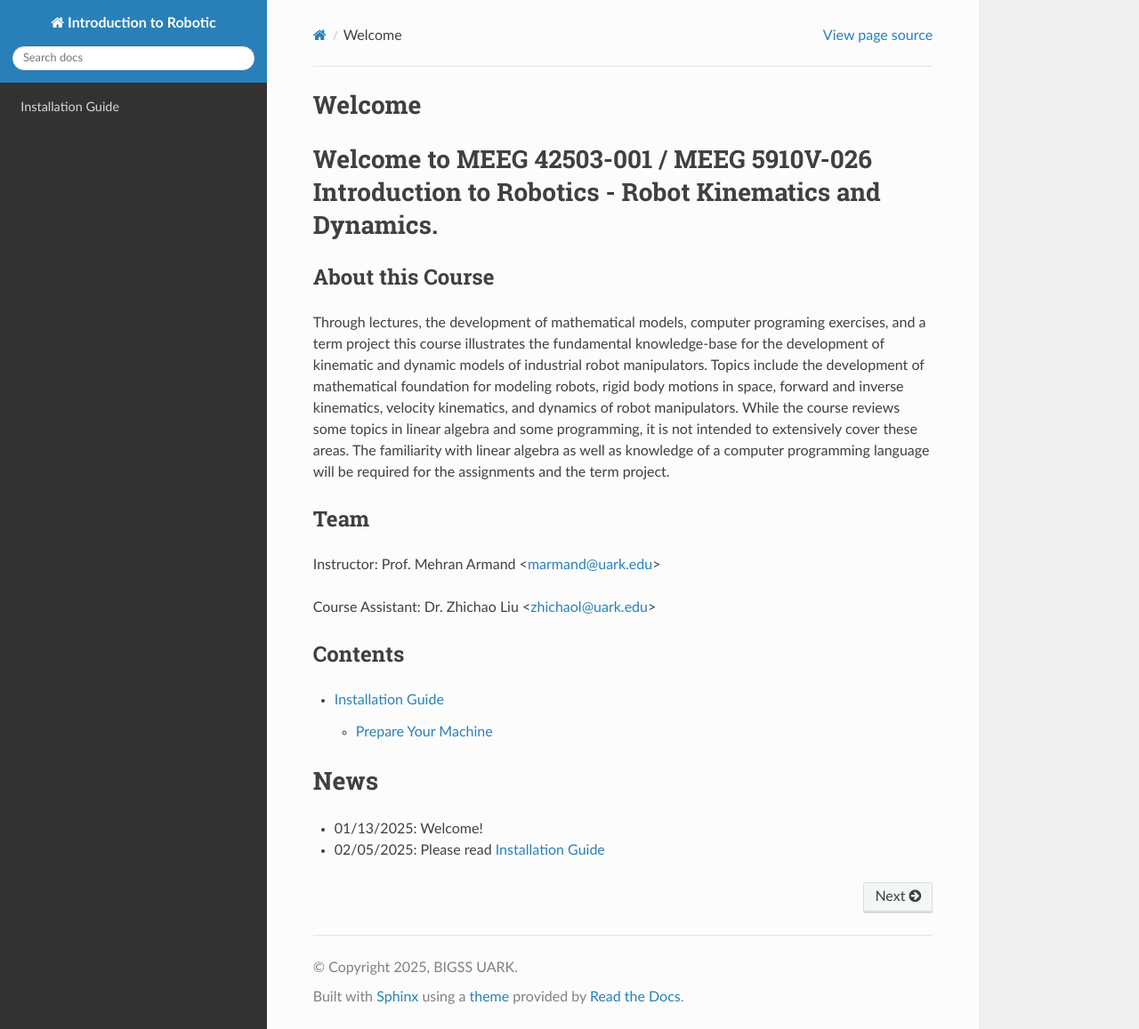
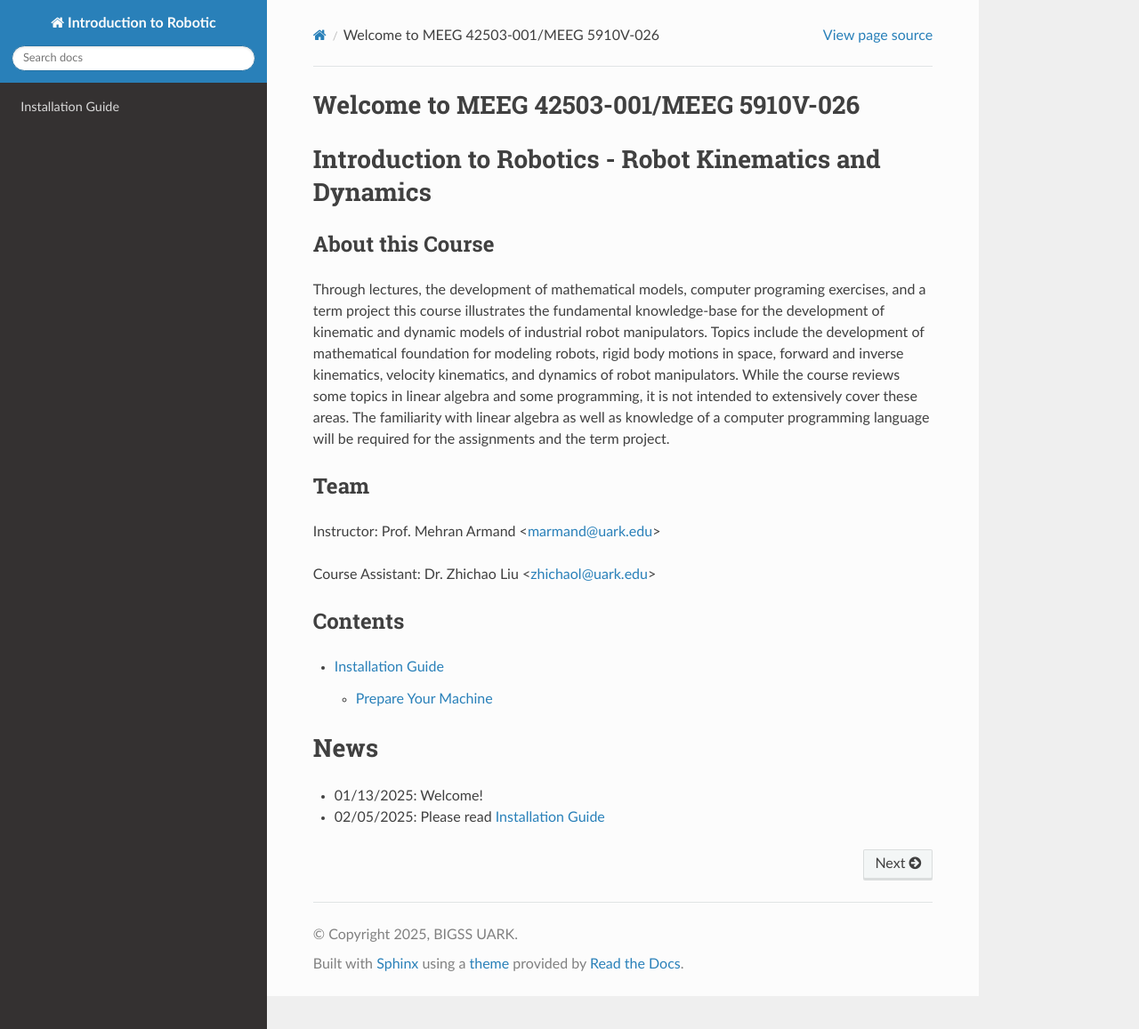
Before and after one commit to zhichaoliu0921/uark-meeg-intro-robo, a Sphinx documentation site: the page built from docs/source/index.rst, in a window 1280 px wide and 1157 px high. Shown: the whole window at 89% size. Built offline with Sphinx 7.4.7 and the Read the Docs theme 3.1.0, drawn with Linux system fonts in a browser that asks for light colours.

Commit message:
fix font 4

```diff
--- a/docs/source/index.rst
+++ b/docs/source/index.rst
@@ -1,7 +1,7 @@
-Welcome
+Welcome to MEEG 42503-001/MEEG 5910V-026
 ===================================
 
-Welcome to MEEG 42503-001 / MEEG 5910V-026 **Introduction to Robotics - Robot Kinematics and Dynamics**.
+Introduction to Robotics - Robot Kinematics and Dynamics
 =========================================================================================================
 
 About this Course
@@ -35,4 +35,4 @@ Contents
 News
 ====
 - 01/13/2025: Welcome!
-- 02/05/2025: Please read `Installation Guide <install.rst>`_
+- 02/05/2025: Please read `Installation Guide <install.html>`_
```
